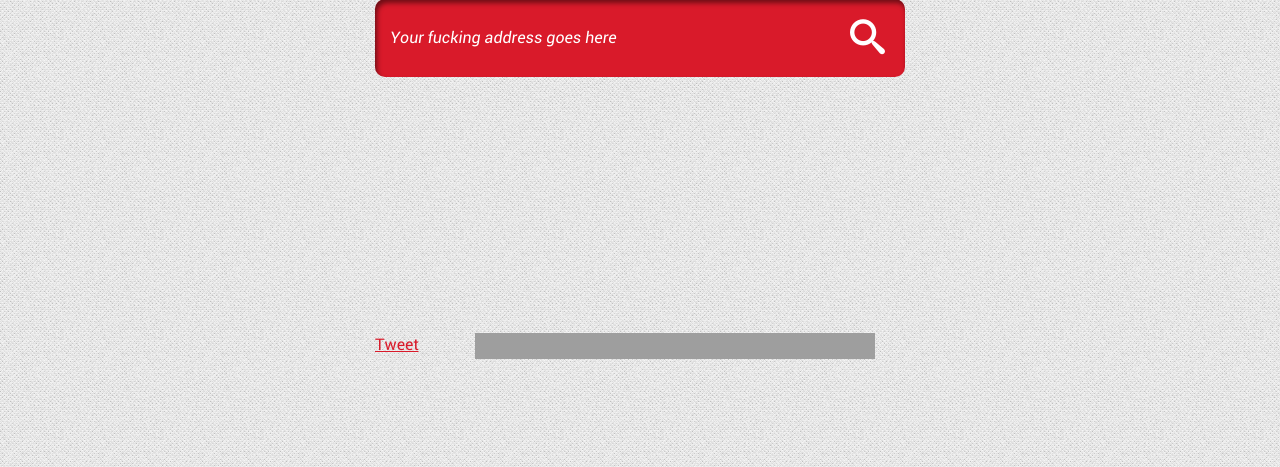
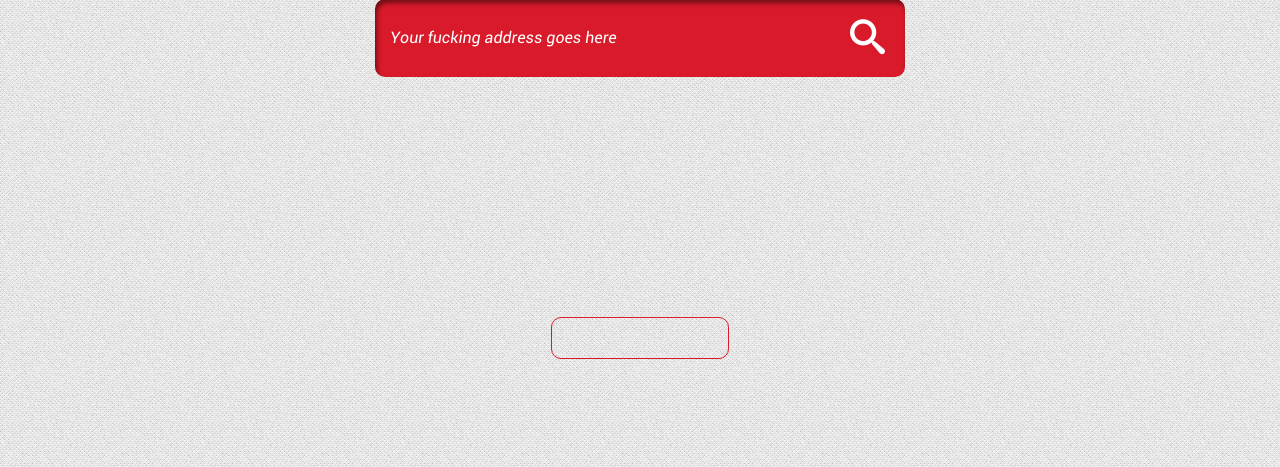
Before and after one commit to jungshadow/yfpp, a Django app: template yfpp/templates/yfpp/address_form.html in a window 1280 px wide. Shown: the part 333-800 px from the top of the page. Run offline with Django 3.2, Linux system fonts and the light colour scheme; the template is opened without the code that fills it, so the values that code supplies are empty; parts of the project's set-up code (start-up, migrations or seed data) failed here and were passed over; some libraries are stand-ins or nearby versions; some web fonts are replaced; grey boxes are pictures that could not be loaded.

Commit message:
Social Links
Updated to different plugin

```diff
--- a/yfpp/dev_static/css/style.css
+++ b/yfpp/dev_static/css/style.css
@@ -109,7 +109,6 @@ h3{font-size:1.125em;}
 h4{font-size:1.1em;font-weight:700;}
 h5{font-size:0.846em;line-height:2.09em;text-transform:uppercase;letter-spacing:2px;}
 .footer{clear:both;margin-top:15em;}
-.social{width:350px;margin:0 auto;display:block;padding:0;}.social ul{padding:0;}
-.social .twitter{float:left;width:100px;}
-.social .facebook{float:left;width:300px;}
-@media only screen and (min-width:481px){.address-form,.restart,.social{width:430px;}}@media only screen and (min-width:768px){.onecol{width:5.801104972%;} .twocol{width:14.364640883%;} .threecol{width:22.928176794%;} .fourcol{width:31.491712705%;} .fivecol{width:40.055248616%;} .sixcol{width:48.618784527%;} .sevencol{width:57.182320438000005%;} .eightcol{width:65.74585634900001%;} .ninecol{width:74.30939226%;} .tencol{width:82.87292817100001%;} .elevencol{width:91.436464082%;} .twelvecol{width:99.999999993%;} .onecol,.twocol,.threecol,.fourcol,.fivecol,.sixcol,.sevencol,.eightcol,.ninecol,.tencol,.elevencol,.twelvecol{position:relative;float:left;margin-left:2.762430939%;} .first{margin-left:0;} .last{float:right;} h1 .where{font-size:2.35em;line-height:.8em;} h1 .fucking{font-size:3em;line-height:.8em;} h1 .poll{font-size:1.7em;line-height:.8em;} .wrap{max-width:1140px;} .address-form,.restart,.social{width:530px;}}@media only screen and (min-width:1030px){}@media only screen and (min-width:1240px){}@media only screen and (-webkit-min-device-pixel-ratio:1.5),only screen and (min--moz-device-pixel-ratio:1.5),only screen and (min-device-pixel-ratio:1.5){}@media (device-height:568px) and (-webkit-min-device-pixel-ratio:2){}
+.social{width:178px;margin:0 auto;display:block;padding:20px;border:1px solid #d91a2a;-webkit-border-radius:10px;-moz-border-radius:10px;border-radius:10px;}.social .stButton .stBubble_count{height:41px;}
+.social .stButton .stFb,.social .stButton .stTwbutton,.social .stButton .stMainServices{height:25px;}
+@media only screen and (min-width:481px){.address-form,.restart{width:430px;}}@media only screen and (min-width:768px){.onecol{width:5.801104972%;} .twocol{width:14.364640883%;} .threecol{width:22.928176794%;} .fourcol{width:31.491712705%;} .fivecol{width:40.055248616%;} .sixcol{width:48.618784527%;} .sevencol{width:57.182320438000005%;} .eightcol{width:65.74585634900001%;} .ninecol{width:74.30939226%;} .tencol{width:82.87292817100001%;} .elevencol{width:91.436464082%;} .twelvecol{width:99.999999993%;} .onecol,.twocol,.threecol,.fourcol,.fivecol,.sixcol,.sevencol,.eightcol,.ninecol,.tencol,.elevencol,.twelvecol{position:relative;float:left;margin-left:2.762430939%;} .first{margin-left:0;} .last{float:right;} h1 .where{font-size:2.35em;line-height:.8em;} h1 .fucking{font-size:3em;line-height:.8em;} h1 .poll{font-size:1.7em;line-height:.8em;} .wrap{max-width:1140px;} .address-form,.restart{width:530px;}}@media only screen and (min-width:1030px){}@media only screen and (min-width:1240px){}@media only screen and (-webkit-min-device-pixel-ratio:1.5),only screen and (min--moz-device-pixel-ratio:1.5),only screen and (min-device-pixel-ratio:1.5){}@media (device-height:568px) and (-webkit-min-device-pixel-ratio:2){}
--- a/yfpp/dev_static/less/_481up.less
+++ b/yfpp/dev_static/less/_481up.less
@@ -11,6 +11,6 @@ Stylesheet: 481px and Up Stylesheet
 /*********************
 FORM SYTLES
 *********************/
-.address-form, .restart, .social{
+.address-form, .restart{
 	width: 430px;
 }
--- a/yfpp/dev_static/less/_768up.less
+++ b/yfpp/dev_static/less/_768up.less
@@ -42,7 +42,7 @@ LAYOUT & GRID STYLES
 /*********************
 FORM SYTLES
 *********************/
-.address-form, .restart, .social{
+.address-form, .restart{
 	width: 530px;
 }
 /*********************
--- a/yfpp/dev_static/less/_base.less
+++ b/yfpp/dev_static/less/_base.less
@@ -290,25 +290,21 @@ FOOTER STYLES
 	margin-top: 15em;
 }
 .social{
-	width: 350px;
+	width: 178px;
 	margin: 0 auto;
 	display: block;
-	padding:0;
+	padding:20px;
+	border: 1px solid @red;
+	.border-radius(10px);
 
-	ul{
-		padding:0;
+	.stButton .stBubble_count {
+		height: 41px;
+
 	}
 
-	.twitter{
-		float: left;
-		width: 100px;
-	}
-	.facebook{
-		float: left;
-		width: 300px;
+	.stButton .stFb, .stButton .stTwbutton, .stButton .stMainServices {
+		height: 25px;
+
 	}
 }
-
-
-
 .copyright {}
--- a/yfpp/templates/yfpp/base.html
+++ b/yfpp/templates/yfpp/base.html
@@ -29,20 +29,17 @@
 
 <footer class="footer wrap clearfix">
 		<menu class="social clearfix">
-				<ul class="group clearfix">
-						<li class="twitter"><a href="http://twitter.com/share" class="twitter-share-button" data-text="IT IS FUCKING ON!" data-count="horizontal" data-via="fnpollingplace">Tweet</a><script type="text/javascript" src="http://platform.twitter.com/widgets.js"></script></li>
-						<li class="facebook">
-								<iframe src="http://www.facebook.com/plugins/like.php?href=http%3A%2F%2Fyourfuckingpollingplace.com&amp;layout=standard&amp;show_faces=false&amp;width=90&amp;action=like&amp;colorscheme=light&amp;height=80" scrolling="no" frameborder="0" style="border:none; overflow:hidden; width:400px; height:26px;" allowTransparency="true"></iframe>
-						</li>
-						<!--<a href="http://twitter.com/home?status=I just my found my fucking polling place using this fucking tool. Be insulted and vote: http://yourfuckingpollingplace.com" title="Share on Twitter">Tell your fucking friends on Twitter</a>-->
-						<!--<a href="http://www.facebook.com/sharer.php?u=I%20just%20my%20found%20my%20fucking%20polling%20place%20using%20this%20fucking%20tool.%20Be%20insulted%20and%20vote%3A%20http%3A%2F%2Fyourfuckingpollingplace.com" title="Share on Facebook">Tell your fucking friends on Facebook</a>-->
-				</ul>
+				<span class='st_twitter_vcount' displayText='Tweet'></span>
+<span class='st_facebook_vcount' displayText='Facebook'></span>
+
 		</menu>
 </footer>
 </div>
 <script src="//ajax.googleapis.com/ajax/libs/jquery/1.8.2/jquery.min.js"></script>
 <script>window.jQuery || document.write('<script src="{% static "js/vendor/jquery-1.8.2.min.js" %}"><\/script>')</script>
 <script src="{% static "js/script.js" %}"></script>
+<script type="text/javascript" src="http://w.sharethis.com/button/buttons.js"></script>
+<script type="text/javascript">stLight.options({publisher: "7164e7d4-1924-48ab-b416-f6222f0ad063"});</script>
 <script type="text/javascript">
 
   var _gaq = _gaq || [];
```
